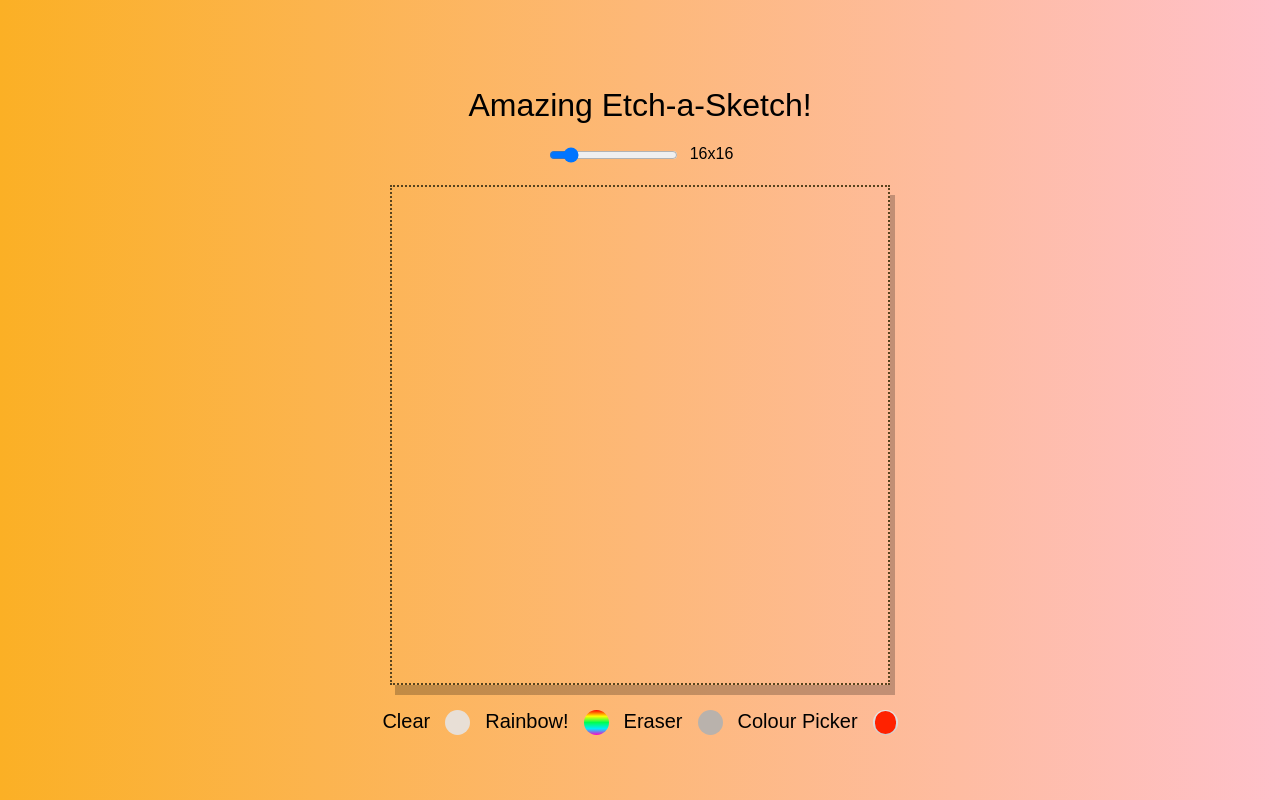
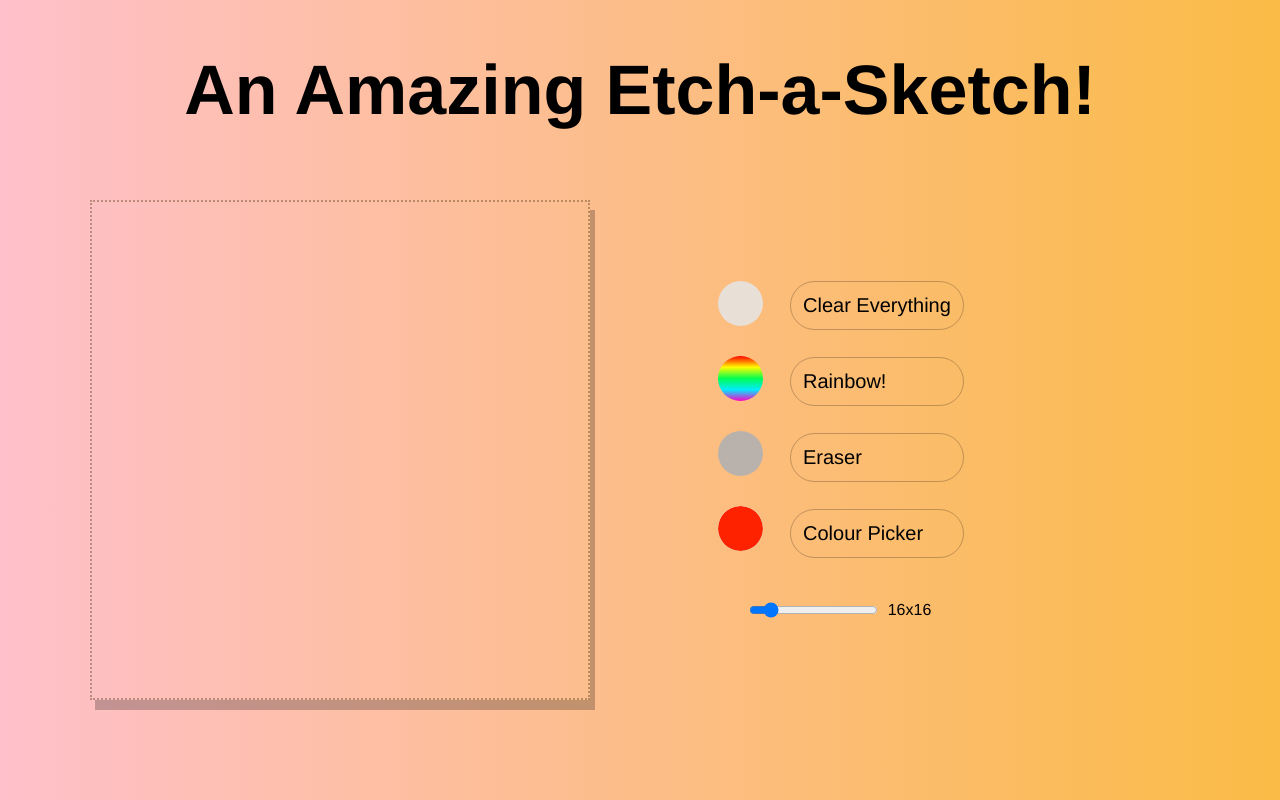
Before and after one commit to Kristopher-Code/etch-a-sketch, a plain HTML site: page index.html in a window 1280 px wide. Drawn offline with Linux system fonts and the light colour scheme.

Commit message:
Styling changes.

```diff
--- a/index.html
+++ b/index.html
@@ -10,30 +10,33 @@
 </head>
 
 <body>
-    <h1> Amazing Etch-a-Sketch!</h1>
-    <div class="size-inputs">
-        <input type="range" value="16" id="sizeSlider" min="4" max="100">
-        <div id="sizeX">16x16</div>
-    </div>
-    <div id="container" class="container">
-    </div>
-    <div class="buttons">
-
-
-        <div class="color-text">Clear</div>
-        <a class="circle-button" id="clearBtn"></a>
-
-        <div class="color-text">Rainbow!</div>
-        <a class="circle-button" id="rainbowBtn"></a>
-
-        <div class="color-text">Eraser</div>
-        <a class="circle-button" id="eraserBtn"></a>
-
-        <div class="color-text">Colour Picker</div>
-        <input id="colorPicker" type="color" value="#ff2200" />
-
+    <header class="header">
+        <h1 class="title">An Amazing Etch-a-Sketch!</h1>
+    </header>
 
     </div>
+    <div class="collection">
+        <div id="container" class="container"></div>
+        <div class="buttontextcollection">
+        <div class="buttons">
+            <a class="circle-button" id="clearBtn"></a>
+            <a class="circle-button" id="rainbowBtn"></a>
+            <a class="circle-button" id="eraserBtn"></a>
+            <input id="colorPicker" type="color" value="#ff2200" />
+            <div class="size-inputs">
+                <input type="range" value="16" id="sizeSlider" min="4" max="100">
+                <div id="sizeX">16x16</div>
+            </div>
+        </div>
+        <div class="text">
+            <div class="color-text">Clear Everything</div>
+            <div class="color-text">Rainbow!</div>
+            <div class="color-text">Eraser</div>
+            <div class="color-text">Colour Picker</div>
+        </div>
+    </div>
+    </div>
+
     <script src="js/main.js"></script>
 </body>
 
--- a/style.css
+++ b/style.css
@@ -1,60 +1,101 @@
-* {
+*,
+*::before,
+*::after {
+  font-family: 'Franklin Gothic Medium', 'Arial Narrow', Arial, sans-serif;
   box-sizing: border-box;
-  font-family: Gotham Rounded, sans-serif;
-  font-weight: normal;
+  padding: 0;
+  margin: 0;
 }
 
 body {
-  display: flex;
-  flex-direction: column;
-  align-items: center;
-  justify-content: center;
   min-height: 100vh;
   height: 100vh;
   width: 100vw;
   margin: 0;
   padding: 0;
-  background: linear-gradient(to left, rgb(255, 192, 203), rgb(251, 176, 37));
+  background: linear-gradient(to right, rgb(255, 192, 203), rgb(250, 187, 70));
 }
 
 .container {
   display: grid;
+  width: 500px;
   height: 500px;
-  width: 500px;
-  border: 2px dotted rgb(87, 67, 30);
+  border: 2px dotted rgba(87, 67, 30, 0.411);
   box-shadow: 5px 10px #0000003c;
+
+
+}
+
+.header {
+  padding: 50px;
+}
+
+.title {
+  text-align: center;
+  font-size: 70px;
+  padding-bottom: 20px;
 }
 
 .size-inputs {
   display: flex;
   flex-direction: row;
-  margin-bottom: 20px;
   gap: 10px;
+  justify-content: center;
+  align-items: center;
+  margin-left: 200px;
+  padding-top: 20px;
 }
 
 .buttons {
   display: flex;
-  flex-direction: row;
+  flex: 1;
+  flex-direction: column;
+  align-items: center;
   justify-content: center;
-  gap: 15px;
-  padding-top: 25px;
+  gap: 30px;
+  width: 100px;
+}
 
+.collection {
+  display: flex;
+  align-items: center;
+  justify-content: flex-start;
+  gap: 100px;
+  max-width: 1100px;
+  margin: 0 auto;
 }
 
 .circle-button {
   border-radius: 50%;
-  height: 25px;
-  width: 25px;
+  height: 45px;
+  width: 45px;
 }
 
 .circle-button:hover {
   cursor: pointer;
-  transition: 0.3s;
-  border: 2px solid rgb(0, 200, 255);
+  transition: 0.2s;
+  transform: scale(1.12);
 }
 
 .color-text {
   font-size: 20px;
+  padding: 12px;
+  border:  1px solid #0000003c;
+  border-radius: 25px;
+
+}
+
+.text {
+display: flex;
+flex-direction: column;
+  gap: 27px;
+  margin-right: 20px;
+}
+
+
+
+.buttontextcollection {
+  display: flex;
 }
 
 #colorPicker {
@@ -62,20 +103,26 @@ body {
 }
 
 input[type="color"] {
-	-webkit-appearance: none;
-	border: none;
-	width: 25px;
-	height: 25px;
+  -webkit-appearance: none;
+  border: none;
+  width:45px;
+  height: 45px;
 }
 
 input[type="color"]::-webkit-color-swatch-wrapper {
-	padding: 0;
+  padding: 0;
 }
 
 input[type="color"]::-webkit-color-swatch {
-	border: none;
-  border-radius: 50px;
+  border: none;
+  border-radius: 50%;
   box-shadow: rgba(0, 0, 0, 0.24) 0px 3px 8px;
+}
+
+input[type='color']:hover {
+  transform: scale(1.12);
+  transition: 0.2s;
+
 }
 
 #clearBtn {
```
